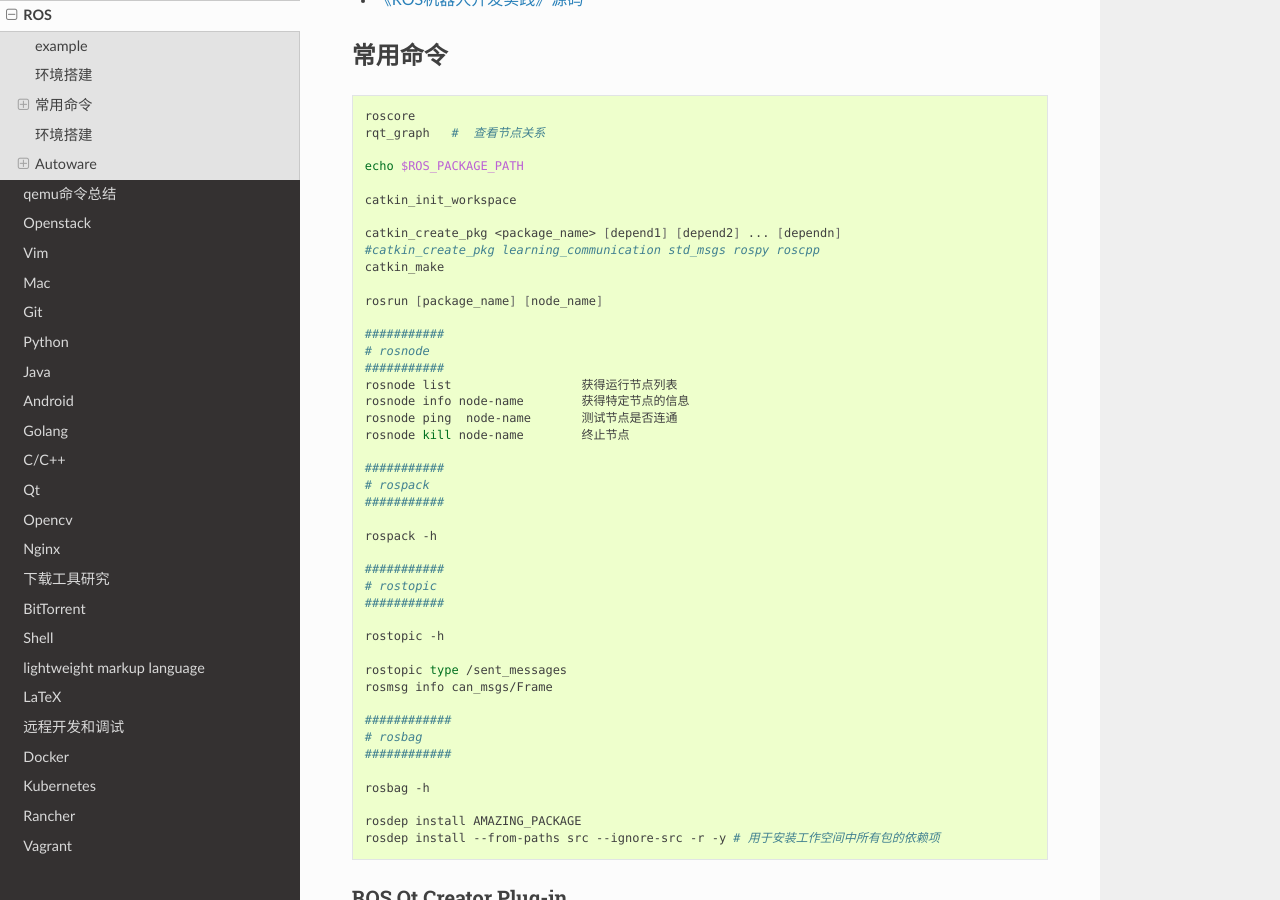
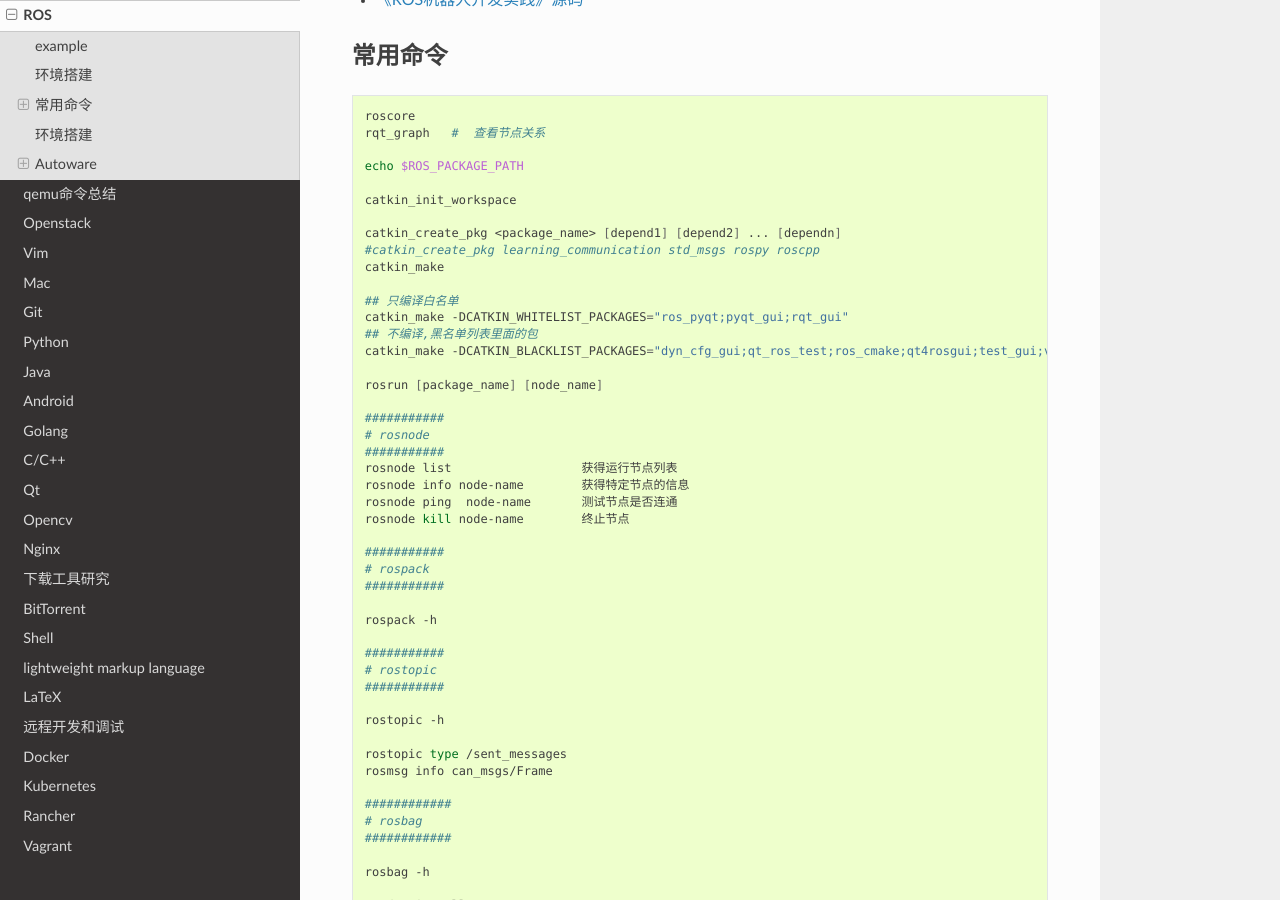
Before and after one commit to my-rds-store/my_space, a Sphinx documentation site: the page built from source/ros/index.rst, in a window 1280 px wide and 900 px high, scrolled down 1208 px. Built offline with Sphinx 7.4.7 and the Read the Docs theme 2.0.0, drawn with Linux system fonts in a browser that asks for light colours.

Commit message:
update ....

```diff
--- a/source/ros/index.rst
+++ b/source/ros/index.rst
@@ -1,6 +1,7 @@
 #############
 ROS
 #############
+
 
 * `rospy [阅读中...] <https://www.ncnynl.com/archives/201611/1055.html>`_
 * `roscpp <https://www.ncnynl.com/archives/201701/1273.html>`_
@@ -63,6 +64,8 @@ example
         rosrun turtlesim turtlesim_node
         rosrun turtlesim turtle_teleop_key
 
+
+
 * `《ROS机器人开发实践》源码 <https://github.com/huchunxu/ros_exploring>`_
 
 ***********
@@ -81,6 +84,11 @@ example
         catkin_create_pkg <package_name> [depend1] [depend2] ... [dependn]
         #catkin_create_pkg learning_communication std_msgs rospy roscpp
         catkin_make
+
+        ## 只编译白名单
+        catkin_make -DCATKIN_WHITELIST_PACKAGES="ros_pyqt;pyqt_gui;rqt_gui"
+        ## 不编译,黑名单列表里面的包
+        catkin_make -DCATKIN_BLACKLIST_PACKAGES="dyn_cfg_gui;qt_ros_test;ros_cmake;qt4rosgui;test_gui;vizlib_test;rqt_mypkg;ros_cv_gui"
 
         rosrun [package_name] [node_name]
 
```
